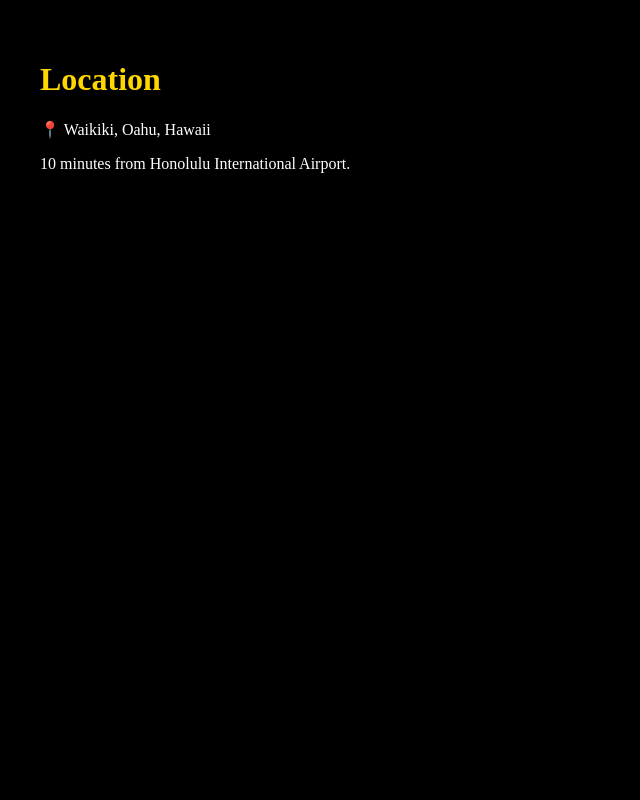
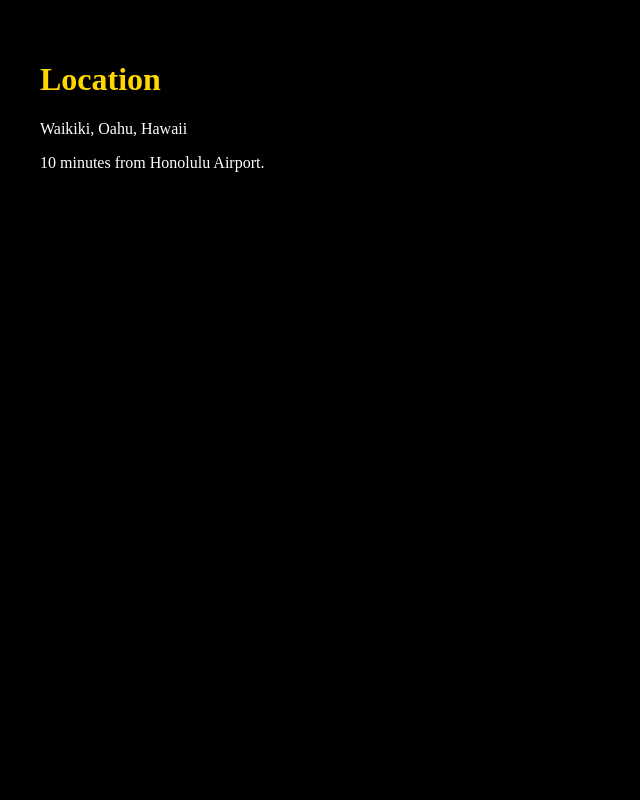
Before and after one commit to mbindaalphachia9-del/OHAU-HOTEL-RESORT, a Next.js app: page /location in a window 1280 px wide. Shown: the top 800 px of the page, without its empty margins (0-640 px from the left). Built offline with nearby package versions, Linux system fonts and the light colour scheme.

Commit message:
Update page.tsx

```diff
--- a/app/location/page.tsx
+++ b/app/location/page.tsx
@@ -1,10 +1,9 @@
 export default function LocationPage() {
   return (
-    <main style={{ backgroundColor: "#000", color: "#fff", minHeight: "100vh", padding: "40px" }}>
-      <h1 style={{ color: "gold" }}>Location</h1>
-
-      <p>📍 Waikiki, Oahu, Hawaii</p>
-      <p>10 minutes from Honolulu International Airport.</p>
+    <main style={{background:"#000",color:"#fff",minHeight:"100vh",padding:"40px"}}>
+      <h1 style={{color:"gold"}}>Location</h1>
+      <p>Waikiki, Oahu, Hawaii</p>
+      <p>10 minutes from Honolulu Airport.</p>
     </main>
   );
 }
```
